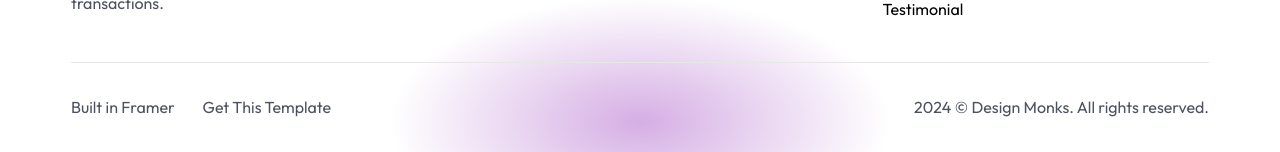
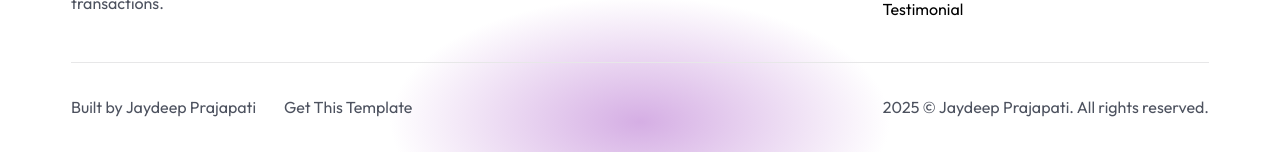
Before and after one commit to JaydeepSP/fine-tech, a plain HTML site: page index.html in a window 1280 px wide. Shown: the part 5787-5939 px from the top of the page. Drawn offline with nearby package versions, Linux system fonts and the light colour scheme.

Commit message:
copyright changes

```diff
--- a/index.html
+++ b/index.html
@@ -979,10 +979,10 @@
           class="flex justify-between items-center pt-4 lg:pt-8 border-t border-[#E7E7E8]"
         >
           <div>
-            <p class="inline">Built in Framer</p>
+            <p class="inline">Built by Jaydeep Prajapati</p>
             <p class="inline ml-6">Get This Template</p>
           </div>
-          <p>2024 © Design Monks. All rights reserved.</p>
+          <p>2025 © Jaydeep Prajapati. All rights reserved.</p>
         </div>
       </div>
     </footer>
```
